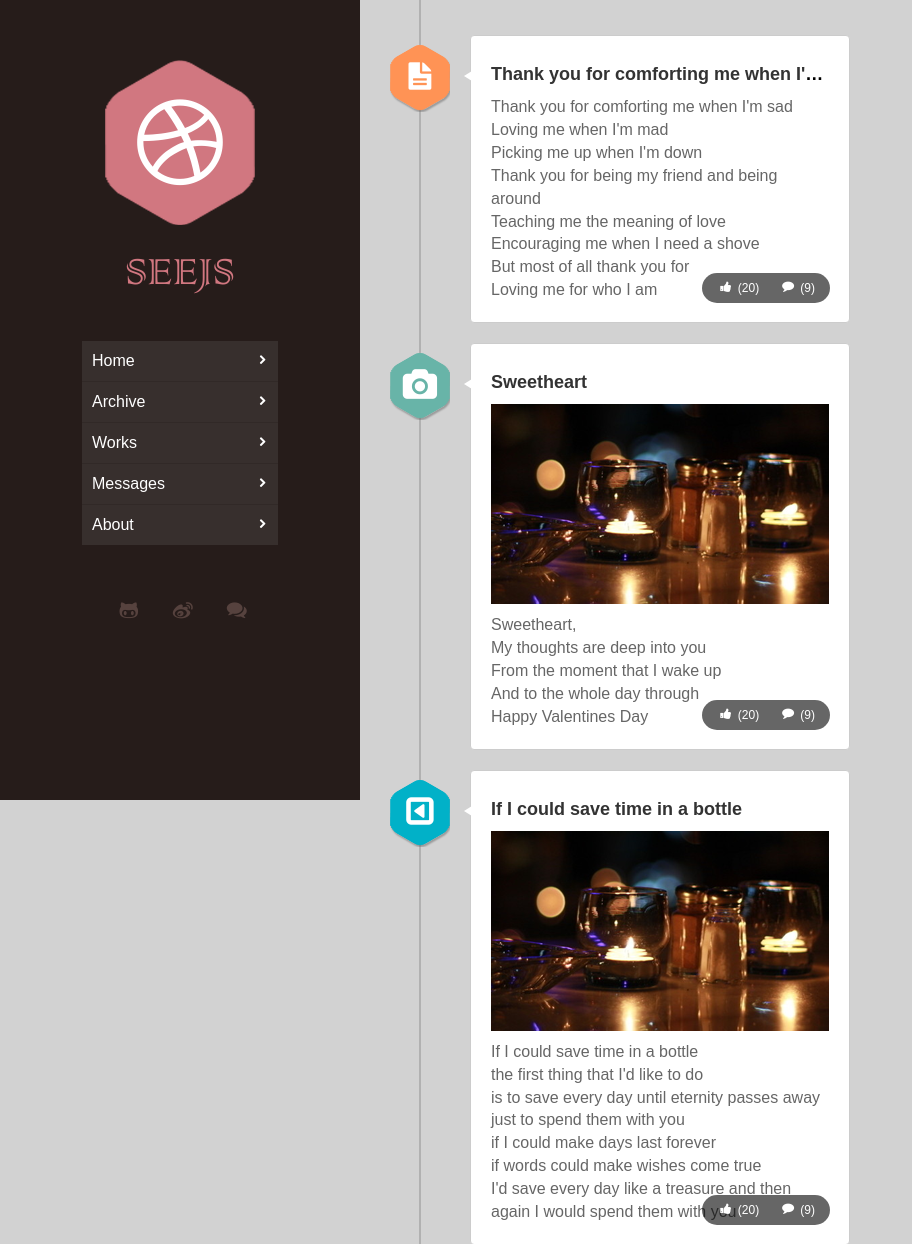
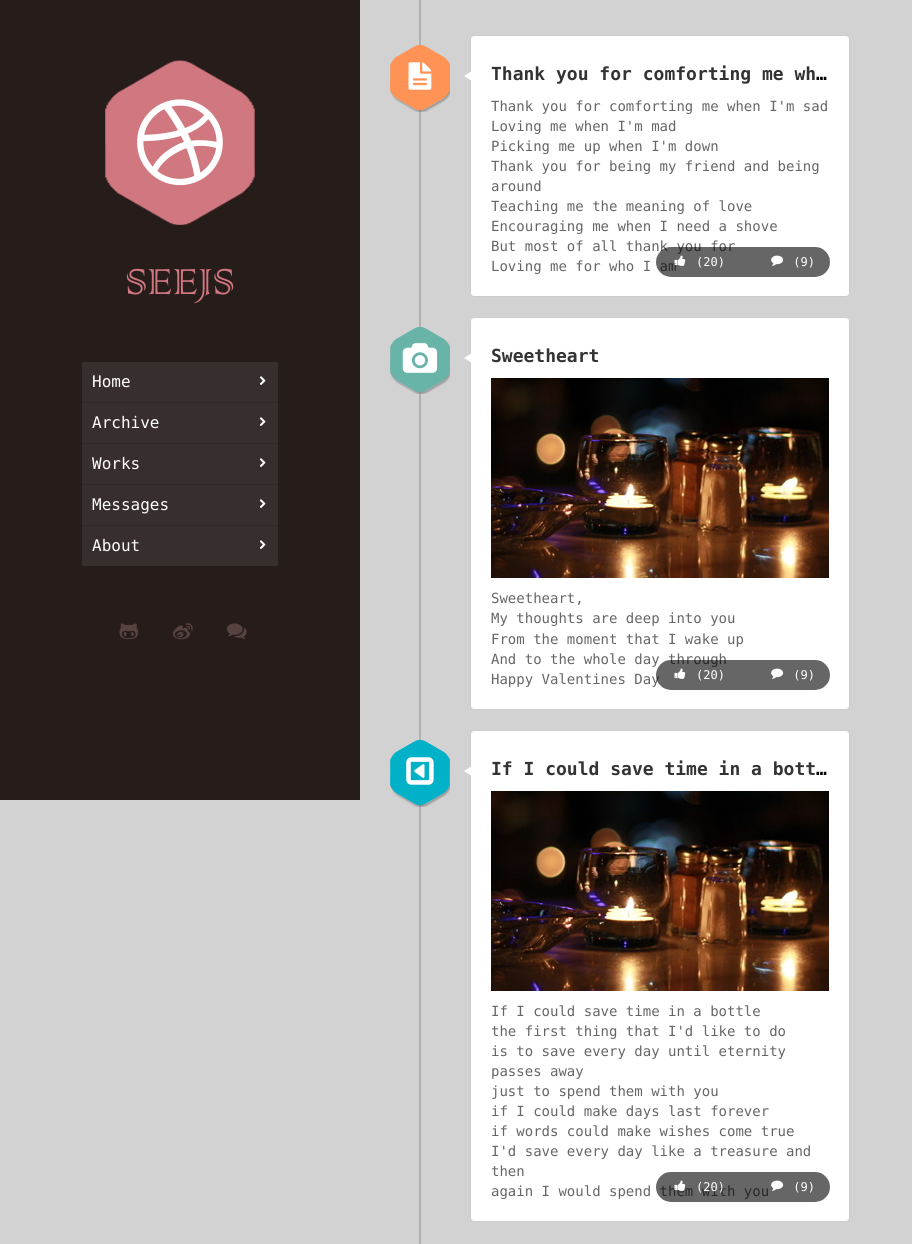
Before and after one commit to mailzwj/seejs, a PHP site: page / in a window 1280 px wide. Shown: the top 1244 px of the page, without its empty margins (0-912 px from the left). Run offline with PHP 8.4, Linux system fonts and the light colour scheme; some web fonts are replaced.

Commit message:
设置默认字体

```diff
--- a/assets/css/base.css
+++ b/assets/css/base.css
@@ -41,6 +41,7 @@ body {
 }
 
 body {
+    font: 14px/1.5 Consolas, Arial, '\5fae\8f6f\96c5\9ed1', sans-serif;
     background-color: #d2d2d2;
 }
 
```
